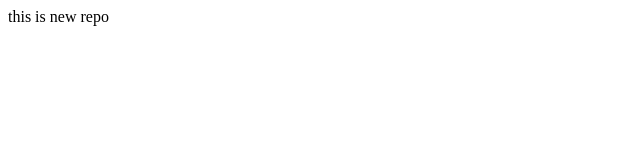
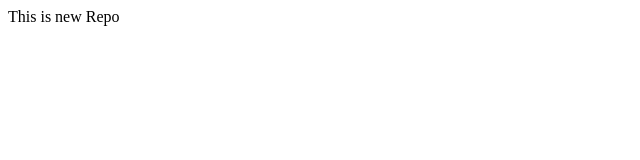
Before and after one commit to Shahalok/Localrepo, a plain HTML site: page index.html in a window 1280 px wide. Shown: the full height of the page, 0-640 px from the left. Drawn offline with Linux system fonts and the light colour scheme.

Commit message:
code update

```diff
--- a/index.html
+++ b/index.html
@@ -1 +1 @@
-<p>this is new repo</p>
+<p>This is new Repo</p>
```
Also changed, not shown: 1 other file.
